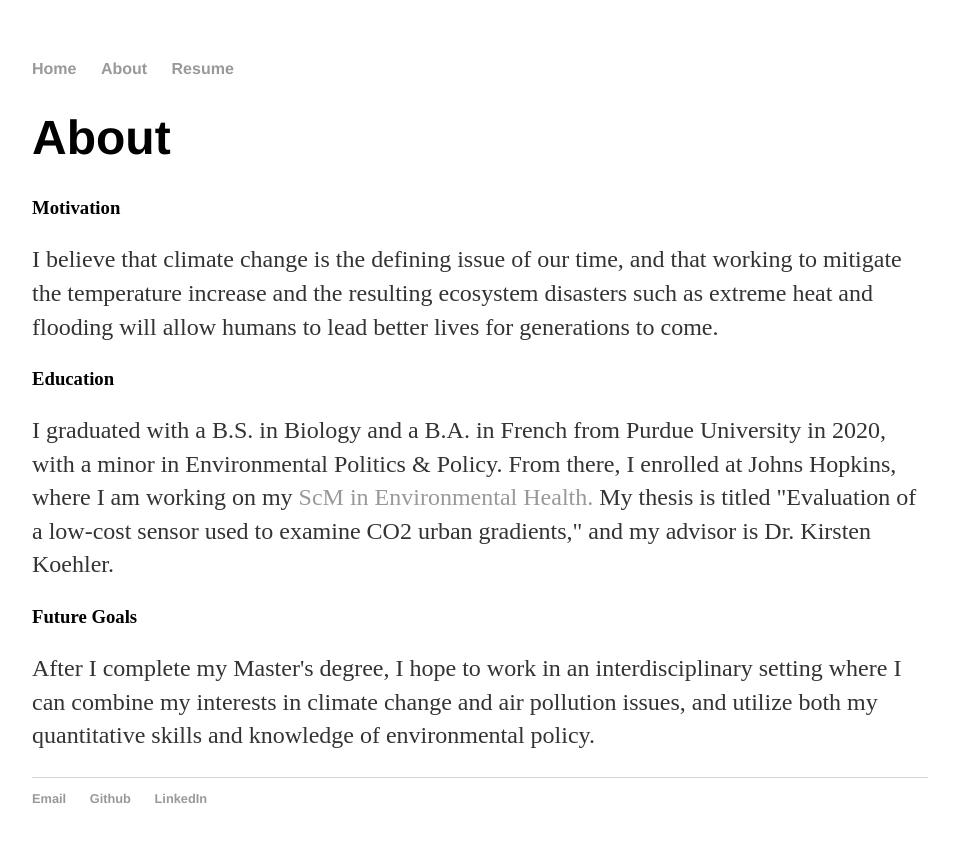
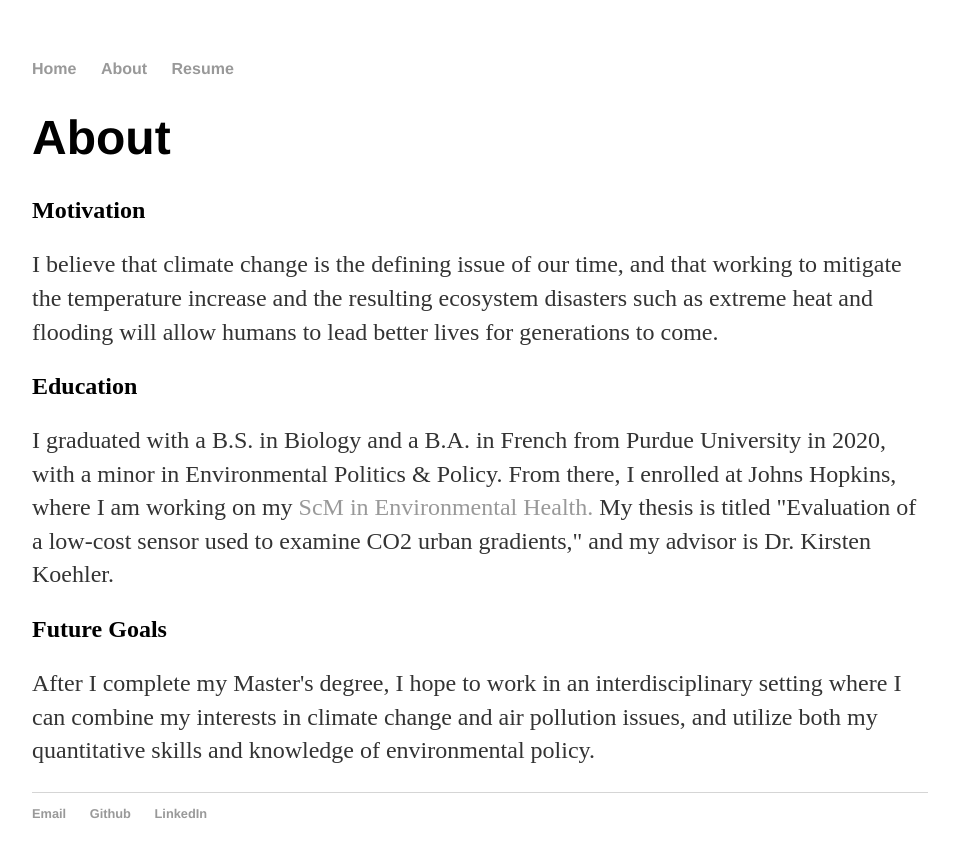
Before and after one commit to nfriedb1/nfriedb1.github.io, a Jekyll site: the page built from about/index.html, in a window 1280 px wide. Shown: the top 857 px of the page, without its empty margins (160-1119 px from the left). Built offline with Jekyll 4.4.1, drawn with Linux system fonts in a browser that asks for light colours.

Commit message:
Header size

```diff
--- a/about/index.html
+++ b/about/index.html
@@ -4,10 +4,10 @@ title: About
 ---
 <div class="blurb">
 	<h1>About</h1>
-	<h3>Motivation</h3>
+	<h2>Motivation</h2>
 	<p>I believe that climate change is the defining issue of our time, and that working to mitigate the temperature increase and the resulting ecosystem disasters such as extreme heat and flooding will allow humans to lead better lives for generations to come.
-	<h3>Education</h3>
+	<h2>Education</h2>
 	<p>I graduated with a B.S. in Biology and a B.A. in French from Purdue University in 2020, with a minor in Environmental Politics & Policy. From there, I enrolled at Johns Hopkins, where I am working on my <a href="https://publichealth.jhu.edu/academics/scm-in-environmental-health">ScM in Environmental Health.</a> My thesis is titled "Evaluation of a low-cost sensor used to examine CO2 urban gradients," and my advisor is Dr. Kirsten Koehler.</p>
-	<h3>Future Goals</h3>
+	<h2>Future Goals</h2>
 	<p>After I complete my Master's degree, I hope to work in an interdisciplinary setting where I can combine my interests in climate change and air pollution issues, and utilize both my quantitative skills and knowledge of environmental policy.</p>
 </div><!-- /.blurb -->
```
